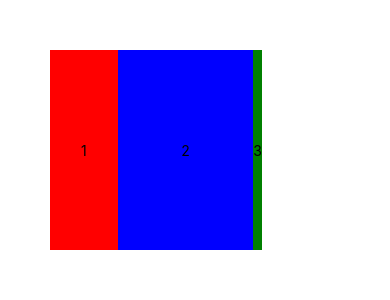
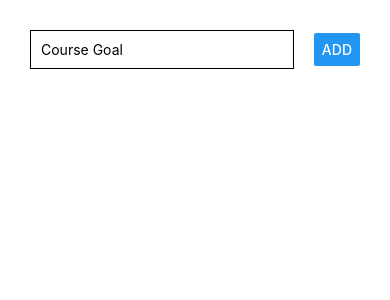
Before and after one commit to ajakcyer/rn-practice, a React Native app: screen / in a window 390 px wide. Shown: the top 300 px of the page. Built offline with nearby package versions, Linux system fonts and the light colour scheme.

Commit message:
create stylesheet object

```diff
--- a/App.js
+++ b/App.js
@@ -10,52 +10,52 @@ import { StyleSheet, Text, View, Button, TextInput } from "react-native";
 export default function App() {
 
   return (
-    // <View style={{padding: 30}}>
+    <View style={{padding: 30}}>
 
-    //   <View style={{flexDirection: 'row', justifyContent: 'space-between', alignItems: 'center'}}>
+      <View style={{flexDirection: 'row', justifyContent: 'space-between', alignItems: 'center'}}>
 
-    //     <TextInput placeholder="Course Goal" style={{borderColor: 'black', borderWidth: 1, padding: 10, width: '80%'}}/>
-    //     <Button title="Add"/>
+        <TextInput placeholder="Course Goal" style={{borderColor: 'black', borderWidth: 1, padding: 10, width: '80%'}}/>
+        <Button title="Add"/>
+      </View>
+      <View>
+
+      </View>
+    </View>
+
+    // <View style={{padding: 50, flexDirection: 'row', width: '80%', height: 300, justifyContent: 'space-around', alignItems: 'stretch'}}>
+    //   <View
+    //   style={{
+    //     backgroundColor: 'red',
+    //     flex: 1,
+    //     // width: 100,
+    //     // height: 100,
+    //     justifyContent: 'center',
+    //     alignItems: 'center'}}>
+    //     <Text>1</Text>
     //   </View>
-    //   <View>
 
+    //   <View
+    //   style={{
+    //     backgroundColor: 'blue',
+    //     // width: 100,
+    //     // height: 100,
+    //     flex: 2,
+    //     justifyContent: 'center',
+    //     alignItems: 'center'}}>
+    //     <Text>2</Text>
     //   </View>
+
+    //   <View
+    //   style={{
+    //     backgroundColor: 'green',
+    //     // width: 100,
+    //     // height: 100,
+    //     justifyContent: 'center',
+    //     alignItems: 'center'}}>
+    //     <Text>3</Text>
+    //   </View>
+
     // </View>
-
-    <View style={{padding: 50, flexDirection: 'row', width: '80%', height: 300, justifyContent: 'space-around', alignItems: 'stretch'}}>
-      <View
-      style={{
-        backgroundColor: 'red',
-        flex: 1,
-        // width: 100,
-        // height: 100,
-        justifyContent: 'center',
-        alignItems: 'center'}}>
-        <Text>1</Text>
-      </View>
-
-      <View
-      style={{
-        backgroundColor: 'blue',
-        // width: 100,
-        // height: 100,
-        flex: 2,
-        justifyContent: 'center',
-        alignItems: 'center'}}>
-        <Text>2</Text>
-      </View>
-
-      <View
-      style={{
-        backgroundColor: 'green',
-        // width: 100,
-        // height: 100,
-        justifyContent: 'center',
-        alignItems: 'center'}}>
-        <Text>3</Text>
-      </View>
-
-    </View>
 
 
 
@@ -71,3 +71,7 @@ export default function App() {
 //     justifyContent: "center",
 //   },
 // });
+
+const styles = StyleSheet.create({
+
+})
```
